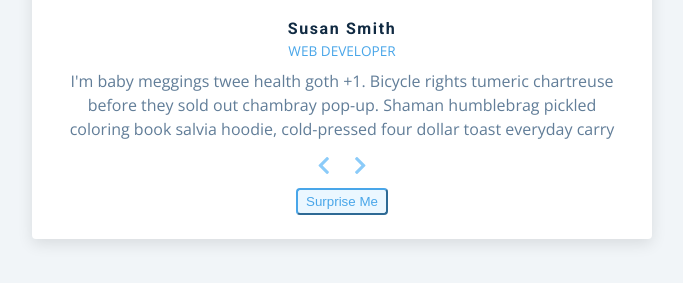
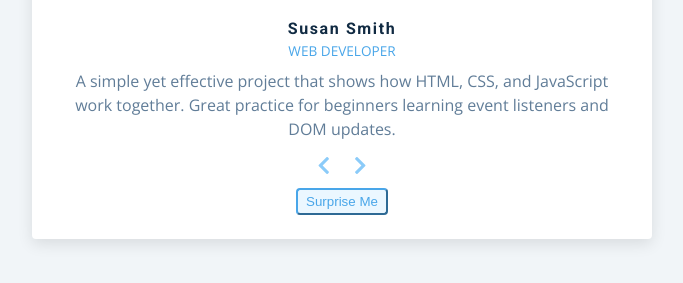
Before and after one commit to haojee2025/VJP-Review, a plain HTML site: page index.html in a window 1280 px wide. Shown: the part 429-712 px from the top of the page, without its empty margins (298-981 px from the left). Drawn offline with nearby package versions, Linux system fonts and the light colour scheme.

Commit message:
Update app.js

```diff
--- a/app.js
+++ b/app.js
@@ -5,28 +5,28 @@ const reviews = [
     name: 'susan smith',
     job: 'web developer',
     img: 'https://www.course-api.com/images/people/person-1.jpeg',
-    text: "I'm baby meggings twee health goth +1. Bicycle rights tumeric chartreuse before they sold out chambray pop-up. Shaman humblebrag pickled coloring book salvia hoodie, cold-pressed four dollar toast everyday carry",
+    text: 'A simple yet effective project that shows how HTML, CSS, and JavaScript work together. Great practice for beginners learning event listeners and DOM updates.',
   },
   {
     id: 2,
     name: 'anna johnson',
     job: 'web designer',
     img: 'https://www.course-api.com/images/people/person-2.jpeg',
-    text: 'Helvetica artisan kinfolk thundercats lumbersexual blue bottle. Disrupt glossier gastropub deep v vice franzen hell of brooklyn twee enamel pin fashion axe.photo booth jean shorts artisan narwhal.',
+    text: 'This project highlights the power of Vanilla JavaScript. It handles button clicks, updates text in real time, and keeps everything smooth without frameworks.',
   },
   {
     id: 3,
     name: 'peter jones',
     job: 'intern',
     img: 'https://www.course-api.com/images/people/person-4.jpeg',
-    text: 'Sriracha literally flexitarian irony, vape marfa unicorn. Glossier tattooed 8-bit, fixie waistcoat offal activated charcoal slow-carb marfa hell of pabst raclette post-ironic jianbing swag.',
+    text: 'A neat combination of clean HTML structure, styled with CSS, and dynamic interactivity powered by plain JavaScript. A good example of front-end fundamentals in action.',
   },
   {
     id: 4,
     name: 'bill anderson',
     job: 'the boss',
     img: 'https://www.course-api.com/images/people/person-3.jpeg',
-    text: 'Edison bulb put a bird on it humblebrag, marfa pok pok heirloom fashion axe cray stumptown venmo actually seitan. VHS farm-to-table schlitz, edison bulb pop-up 3 wolf moon tote bag street art shabby chic. ',
+    text: 'Built entirely with HTML, CSS, and Vanilla JavaScript, this project demonstrates core web development skills: structuring elements, styling them, and making the page interactive.',
   },
 ];
 // select items
--- a/index.html
+++ b/index.html
@@ -23,9 +23,9 @@
             </div>
             <h4 id="author">sara jones</h4>
             <p id="job">ux designer</p>
-            <p id="info">Lorem ipsum dolor sit amet consectetur adipisicing elit.
-                Iusto asperiores debitis incidunt, eius earum ipsam cupiditate libero?
-                Iste, doloremque nihil?
+            <p id="info">Lorem ipsum dolor sit, amet consectetur adipisicing elit.
+                Aliquam autem animi sequi assumenda eligendi porro ducimus, modi quasi vel,
+                neque, similique incidunt ipsa laborum non amet repudiandae nobis praesentium odio.
             </p>
             <!-- prev next buttons -->
              <div class="button-container">
```
